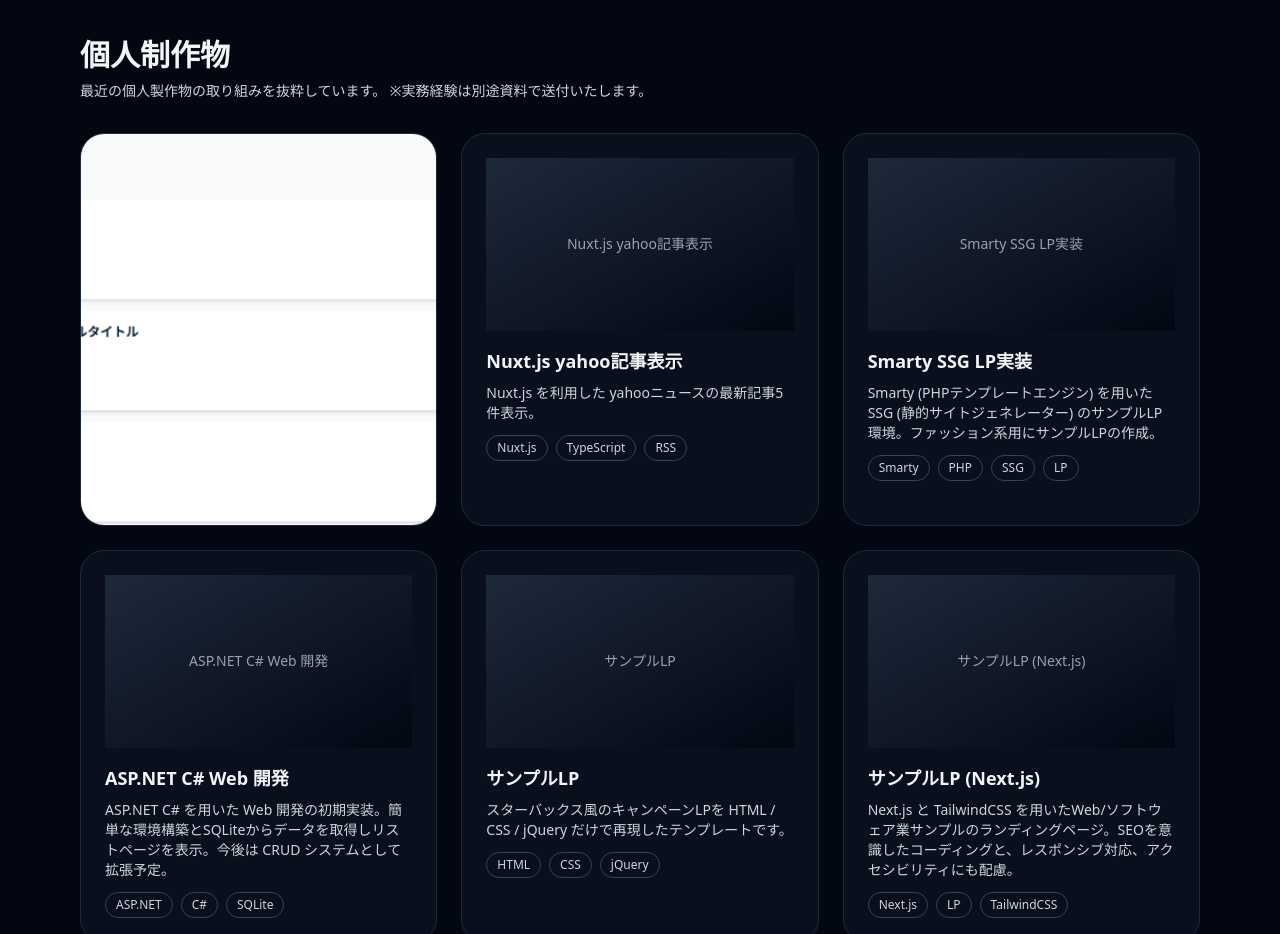
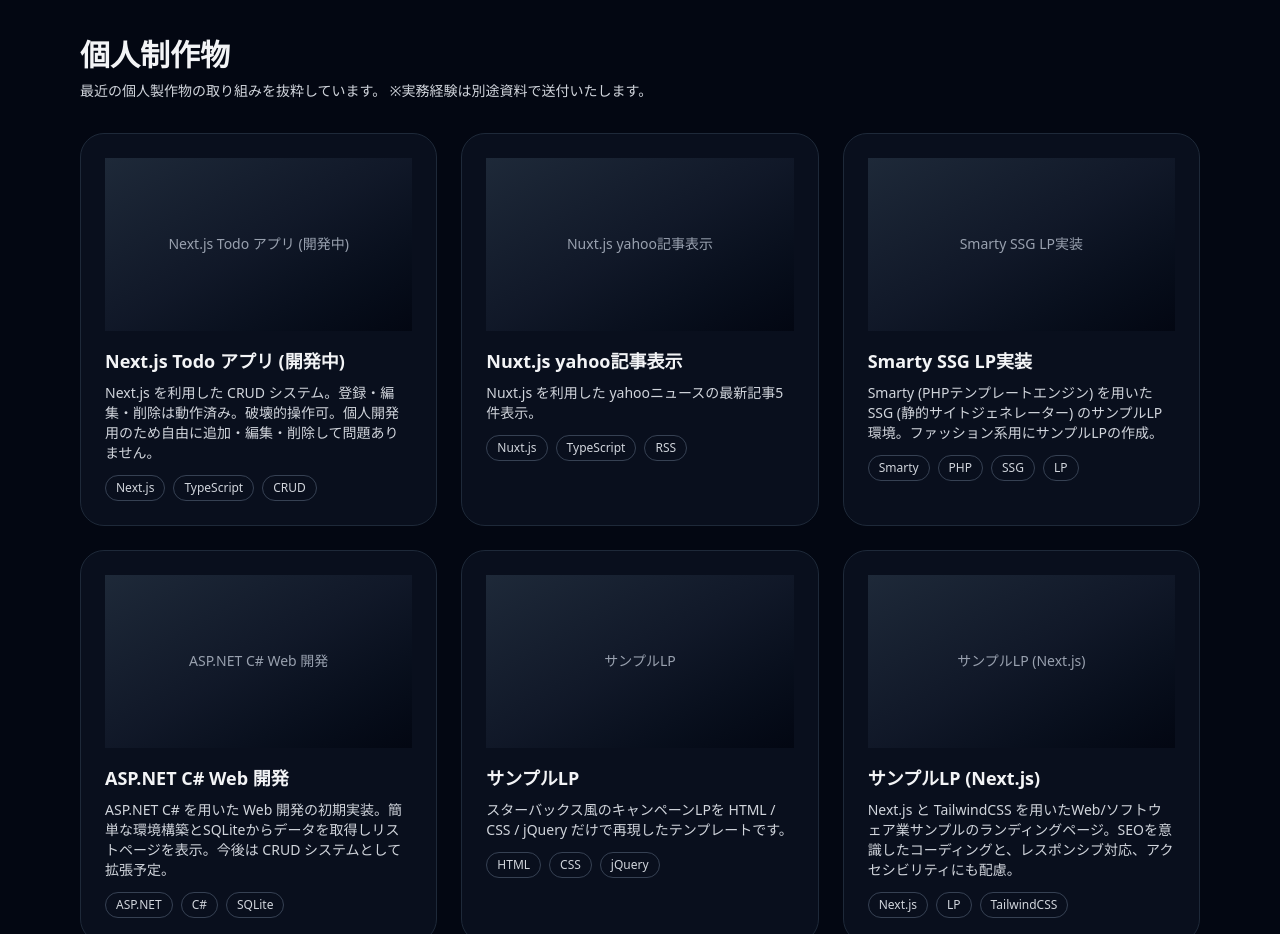
Before and after one commit to pp-no/portfolio, a Next.js app: page / in a window 1280 px wide. Shown: the part 1440-2374 px from the top of the page. Built offline with nearby package versions, Linux system fonts and the light colour scheme; no server answers.

Commit message:
【ポートフォリオ】サムネイル画像いったん戻し。

```diff
--- a/app/page.tsx
+++ b/app/page.tsx
@@ -30,7 +30,7 @@ const useProjects = (): Project[] =>
 					'Next.js を利用した CRUD システム。登録・編集・削除は動作済み。破壊的操作可。個人開発用のため自由に追加・編集・削除して問題ありません。',
 				tech: ['Next.js', 'TypeScript', 'CRUD'],
 				link: 'https://todo-next-kappa-wheat.vercel.app',
-				image: '/img/img_next_todo.png',
+				image: '',
 			},
 			{
 				title: 'Nuxt.js yahoo記事表示',
```
